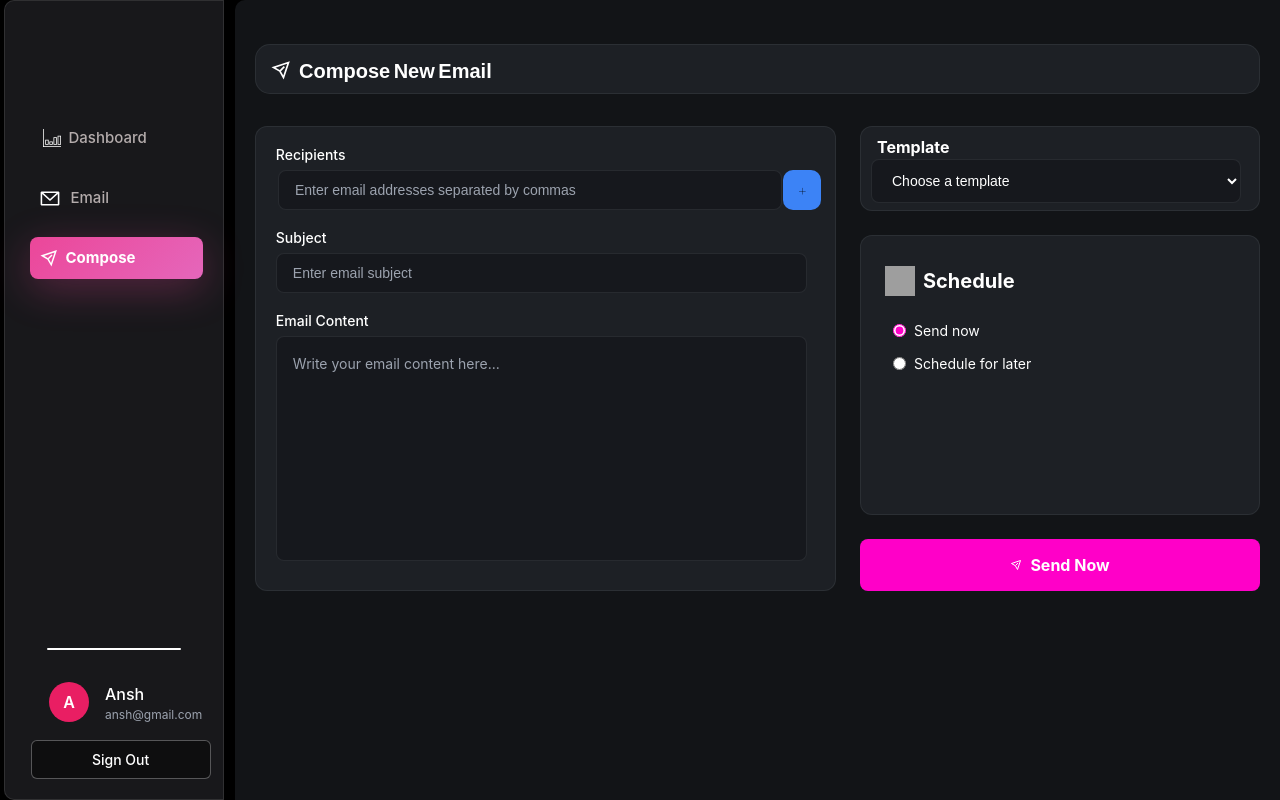
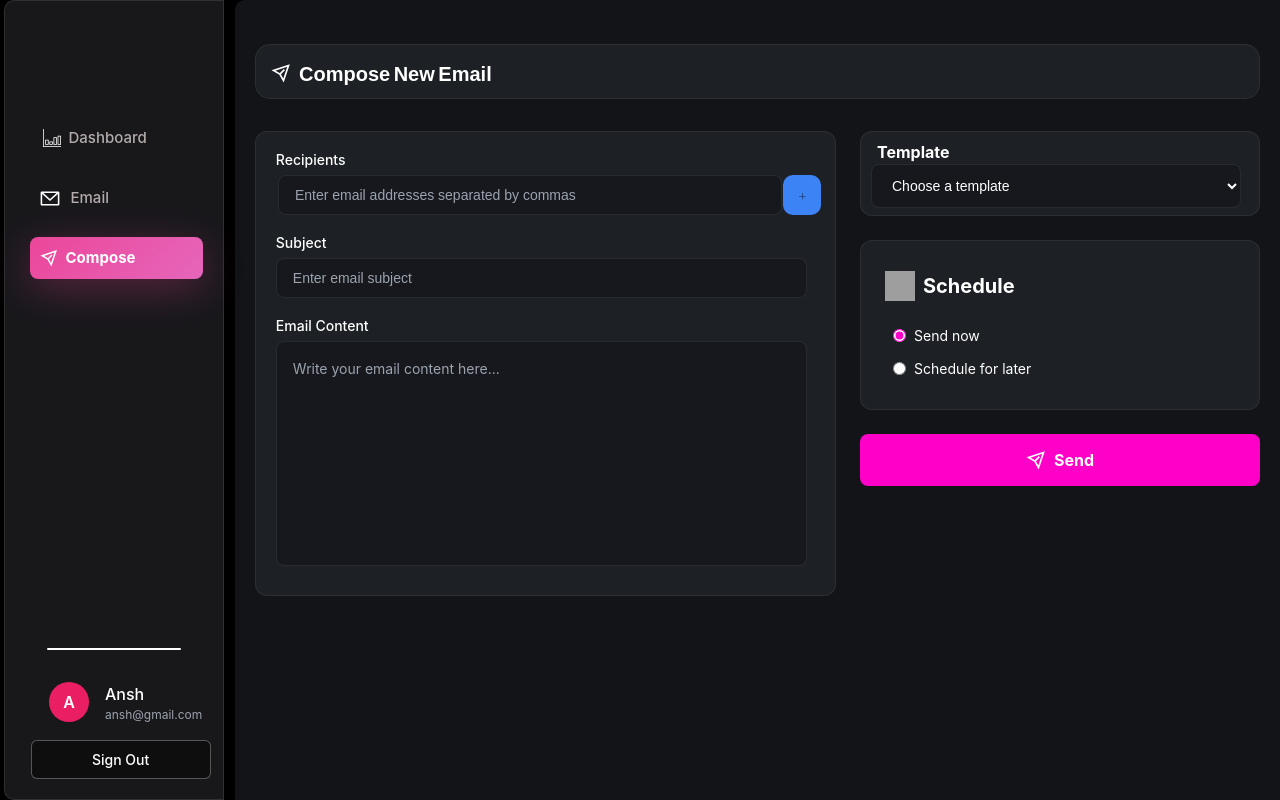
Before and after one commit to Mercy036/EchoMailer, a React (Vite) app in the folder frontend/: page /compose in a window 1280 px wide. Built offline with nearby package versions, Linux system fonts and the light colour scheme; grey boxes are pictures that could not be loaded.

Commit message:
Frontend done

```diff
--- a/frontend/src/css/compose.css
+++ b/frontend/src/css/compose.css
@@ -19,7 +19,7 @@
   background-color: hsl(220 13% 13%);
   border: 1px solid hsla(218, 8%, 28%, 0.401);
   border-radius: 15px;
-  height: 50px;
+  height: 55px;
   margin-top: 1.5rem;
 }
 
@@ -35,7 +35,7 @@
   gap: 12px;
   font-size: 15px;
   font-weight: bold;
-  margin-top: 1em;
+  margin-top: 1.2em;
   margin-left: 1em;
 }
 
@@ -169,6 +169,7 @@
   padding: 1.5rem;
   border-radius: 12px;
   border: 1px solid hsla(218, 8%, 28%, 0.401);
+  transition: height 0.3s ease;
 }
 
 .sidebar-panel.TEMPLATE{
@@ -177,6 +178,11 @@
 
 .sidebar-panel.SCHEDULE{
   height: 280px;
+}
+
+.sidebar-panel.SCHEDULE.collapsed {
+  height: 170px;
+  overflow: hidden;
 }
 
 .panel-header {
@@ -246,6 +252,7 @@
   gap: 12px;
   margin-top: -1rem;
 }
+
 
 .radio-option {
   display: flex;
@@ -333,9 +340,14 @@
 }
 
 .send-icon {
-  width: 18px;
-  height: 18px;
+  width: 45px;
+  height: 45px;
   filter: brightness(0) invert(1);
+}
+
+.send-btn img{
+  width: 20px;
+  height: 20px;
 }
 
 @media (max-width: 1200px) {
--- a/frontend/src/pages/compose.jsx
+++ b/frontend/src/pages/compose.jsx
@@ -34,7 +34,6 @@ function Compose() {
         <>
             <Sidebar />
             <div className="compose-page">
-                {/* Header */}
                 <div className="compose-header">
                     <div className="header-content">
                         <div className="compose-logo">
@@ -71,7 +70,6 @@ function Compose() {
                             />
                         </div>
 
-                        {/* Email Content */}
                         <div className="form-group">
                             <label className="form-label">Email Content</label>
                             <textarea
@@ -98,7 +96,7 @@ function Compose() {
                                 <option value="announcement">Announcement</option>
                             </select>
                         </div>
-                        <div className="sidebar-panel SCHEDULE">
+                        <div className={`sidebar-panel SCHEDULE ${scheduleFor === 'now' ? 'collapsed' : ''}`}>
                             <div className="panel-header">
                                 <div className="schedule-icon">
                                     <img src={clockScheduleIcon} alt="" />
@@ -106,7 +104,7 @@ function Compose() {
                                 <h3 className="panel-title SCHEDULE">Schedule</h3>
                             </div>
 
-                            <div className="schedule-options">
+                            <div className={`schedule-options ${scheduleFor === 'now' ? 'small' : ''}`}>
                                 <label className="radio-option">
                                     <input
                                         type="radio"
@@ -114,6 +112,7 @@ function Compose() {
                                         value="now"
                                         checked={scheduleFor === 'now'}
                                         onChange={(e) => setScheduleFor(e.target.value)}
+                                        onClick={()=>{}}
                                     />
                                     <span className="radio-text">Send now</span>
                                 </label>
@@ -149,7 +148,7 @@ function Compose() {
                         </div>
                         <button className="send-btn" onClick={handleSend}>
                             <img src={planeIcon} alt="send" className="send-icon" />
-                            {scheduleFor === 'now' ? 'Send Now' : 'Schedule'}
+                            Send
                         </button>
                     </div>
                 </div>
```
